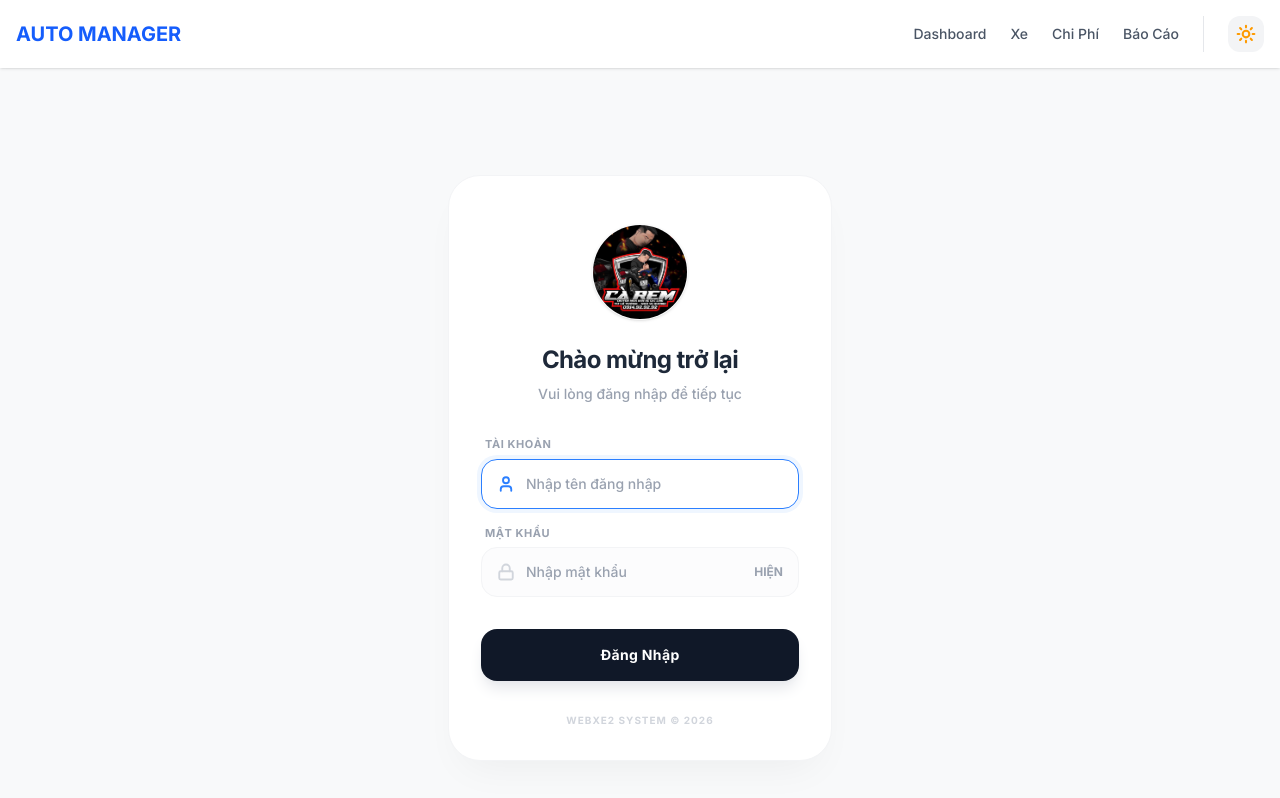
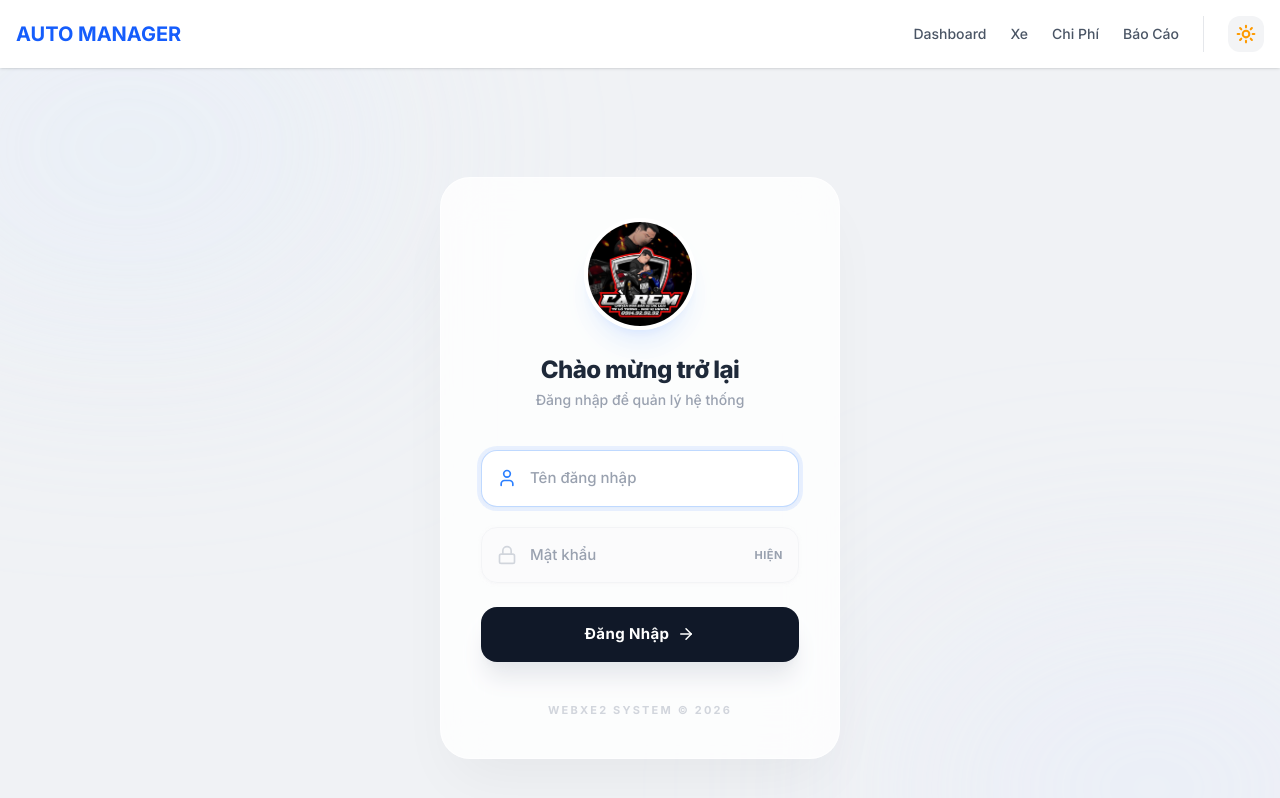
Before and after one commit to macxuanhoa/carem, a Next.js app: page /login in a window 1280 px wide. Shown: the top 798 px of the page. Built offline with nearby package versions, Linux system fonts and the light colour scheme.

Commit message:
UI Polish: Senior FE Refinement for Login Page (Glassmorphism & Typography)

```diff
--- a/app/login/page.tsx
+++ b/app/login/page.tsx
@@ -2,7 +2,7 @@
 
 import { useActionState, useState } from 'react';
 import { authenticate } from '@/app/lib/actions';
-import { Lock, User, Loader2, AlertCircle } from 'lucide-react';
+import { Lock, User, Loader2, AlertCircle, ArrowRight } from 'lucide-react';
 import { motion } from 'framer-motion';
 import Image from 'next/image';
 
@@ -14,38 +14,50 @@ export default function LoginPage() {
   const [showPassword, setShowPassword] = useState(false);
 
   return (
-    <div className="flex min-h-screen items-center justify-center bg-[#F8F9FA] px-4 font-sans">
+    <div className="flex min-h-screen items-center justify-center bg-[#f0f2f5] px-4 font-sans relative overflow-hidden">
+
+      {/* Subtle Background Elements for "Delicate/Gentle" feel */}
+      <div className="absolute top-0 left-0 w-full h-full overflow-hidden z-0">
+          <div className="absolute top-[-10%] left-[-10%] w-[40%] h-[40%] bg-blue-100/50 rounded-full blur-[120px] mix-blend-multiply opacity-70 animate-pulse" />
+          <div className="absolute bottom-[-10%] right-[-10%] w-[40%] h-[40%] bg-indigo-100/50 rounded-full blur-[120px] mix-blend-multiply opacity-70 animate-pulse" style={{ animationDelay: '3s' }} />
+      </div>
 
       <motion.div
-        initial={{ opacity: 0, y: 10 }}
+        initial={{ opacity: 0, y: 20 }}
         animate={{ opacity: 1, y: 0 }}
-        transition={{ duration: 0.5 }}
-        className="w-full max-w-sm bg-white rounded-[32px] shadow-[0_20px_40px_-15px_rgba(0,0,0,0.05)] border border-gray-100 p-8"
+        transition={{ duration: 0.6, ease: "easeOut" }}
+        className="w-full max-w-[400px] bg-white/80 backdrop-blur-xl rounded-[30px] shadow-[0_30px_60px_-15px_rgba(0,0,0,0.05)] border border-white/60 p-10 relative z-10"
       >
-          {/* Header */}
-          <div className="text-center mb-8 pt-4">
-             <div className="w-24 h-24 mx-auto mb-6 relative rounded-full overflow-hidden shadow-sm border border-gray-50">
+          {/* Logo Section */}
+          <div className="flex flex-col items-center mb-10">
+             <motion.div
+                initial={{ scale: 0.8, opacity: 0 }}
+                animate={{ scale: 1, opacity: 1 }}
+                transition={{ delay: 0.2, duration: 0.5 }}
+                className="w-28 h-28 relative rounded-full overflow-hidden shadow-xl shadow-blue-500/10 border-4 border-white mb-6 group"
+             >
                 <Image
                     src="/avtcarem.jpg"
-                    alt="Logo"
+                    alt="Webxe2 Logo"
                     fill
-                    className="object-cover"
+                    className="object-cover transition-transform duration-700 group-hover:scale-110"
                     priority
                 />
+             </motion.div>
+             <div className="text-center space-y-1">
+                <h1 className="text-2xl font-extrabold text-gray-800 tracking-tight">Chào mừng trở lại</h1>
+                <p className="text-gray-400 text-sm font-medium">Đăng nhập để quản lý hệ thống</p>
              </div>
-             <h1 className="text-2xl font-bold text-gray-800 mb-2 tracking-tight">Chào mừng trở lại</h1>
-             <p className="text-gray-400 text-sm font-medium">Vui lòng đăng nhập để tiếp tục</p>
           </div>
 
           {/* Form */}
-          <form action={formAction}>
-            <div className="space-y-4">
+          <form action={formAction} className="space-y-6">
+            <div className="space-y-5">
 
-              <div className="space-y-1.5">
-                <label className="block text-[11px] font-bold text-gray-400 uppercase tracking-wider ml-1">Tài khoản</label>
-                <div className="relative group">
-                    <div className="absolute inset-y-0 left-0 pl-4 flex items-center pointer-events-none text-gray-300 group-focus-within:text-blue-500 transition-colors">
-                        <User size={18} strokeWidth={2.5} />
+              <div className="group">
+                <div className="relative">
+                    <div className="absolute inset-y-0 left-0 pl-4 flex items-center pointer-events-none text-gray-300 group-focus-within:text-blue-500 transition-colors duration-300">
+                        <User size={20} strokeWidth={2} />
                     </div>
                     <input
                         id="username"
@@ -53,30 +65,29 @@ export default function LoginPage() {
                         type="text"
                         required
                         autoFocus
-                        placeholder="Nhập tên đăng nhập"
-                        className="w-full pl-11 pr-4 py-3.5 rounded-2xl border border-gray-100 bg-gray-50/50 text-gray-800 placeholder-gray-400 focus:border-blue-500 focus:bg-white focus:ring-4 focus:ring-blue-50 transition-all outline-none font-medium text-sm"
+                        placeholder="Tên đăng nhập"
+                        className="w-full pl-12 pr-4 py-4 rounded-2xl bg-gray-50/50 border border-gray-100 text-gray-800 placeholder:text-gray-400 font-medium text-[15px] outline-none focus:bg-white focus:border-blue-500/30 focus:ring-4 focus:ring-blue-500/10 transition-all duration-300 shadow-sm shadow-gray-100/50"
                     />
                 </div>
               </div>
 
-              <div className="space-y-1.5">
-                <label className="block text-[11px] font-bold text-gray-400 uppercase tracking-wider ml-1">Mật khẩu</label>
-                <div className="relative group">
-                    <div className="absolute inset-y-0 left-0 pl-4 flex items-center pointer-events-none text-gray-300 group-focus-within:text-blue-500 transition-colors">
-                        <Lock size={18} strokeWidth={2.5} />
+              <div className="group">
+                <div className="relative">
+                    <div className="absolute inset-y-0 left-0 pl-4 flex items-center pointer-events-none text-gray-300 group-focus-within:text-blue-500 transition-colors duration-300">
+                        <Lock size={20} strokeWidth={2} />
                     </div>
                     <input
                         id="password"
                         name="password"
                         type={showPassword ? "text" : "password"}
                         required
-                        placeholder="Nhập mật khẩu"
-                        className="w-full pl-11 pr-11 py-3.5 rounded-2xl border border-gray-100 bg-gray-50/50 text-gray-800 placeholder-gray-400 focus:border-blue-500 focus:bg-white focus:ring-4 focus:ring-blue-50 transition-all outline-none font-medium text-sm"
+                        placeholder="Mật khẩu"
+                        className="w-full pl-12 pr-12 py-4 rounded-2xl bg-gray-50/50 border border-gray-100 text-gray-800 placeholder:text-gray-400 font-medium text-[15px] outline-none focus:bg-white focus:border-blue-500/30 focus:ring-4 focus:ring-blue-500/10 transition-all duration-300 shadow-sm shadow-gray-100/50"
                     />
                     <button
                         type="button"
                         onClick={() => setShowPassword(!showPassword)}
-                        className="absolute inset-y-0 right-0 pr-4 flex items-center text-gray-400 hover:text-gray-600 transition-colors cursor-pointer text-xs font-bold"
+                        className="absolute inset-y-0 right-0 pr-4 flex items-center text-gray-400 hover:text-blue-600 transition-colors cursor-pointer text-[11px] font-bold tracking-wider"
                     >
                         {showPassword ? "ẨN" : "HIỆN"}
                     </button>
@@ -85,29 +96,36 @@ export default function LoginPage() {
             </div>
 
             {errorMessage && (
-              <div className="mt-5 p-3 rounded-xl bg-red-50 border border-red-100 flex items-center gap-3 text-sm text-red-600 font-medium animate-in fade-in slide-in-from-top-2">
-                <div className="w-1.5 h-1.5 rounded-full bg-red-500 shrink-0"></div>
+              <motion.div
+                initial={{ opacity: 0, height: 0 }}
+                animate={{ opacity: 1, height: 'auto' }}
+                className="p-3 rounded-xl bg-red-50/80 border border-red-100 flex items-center gap-3 text-sm text-red-600 font-medium"
+              >
+                <AlertCircle size={18} className="shrink-0 text-red-500" />
                 {errorMessage}
-              </div>
+              </motion.div>
             )}
 
             <button
               type="submit"
               disabled={isPending}
-              className="w-full mt-8 bg-gray-900 hover:bg-black text-white font-bold py-4 rounded-2xl shadow-lg shadow-gray-200 transition-all active:scale-[0.98] disabled:opacity-70 disabled:cursor-not-allowed flex items-center justify-center text-sm tracking-wide"
+              className="w-full mt-2 bg-gray-900 hover:bg-black text-white font-bold py-4 rounded-2xl shadow-xl shadow-gray-200 hover:shadow-2xl hover:shadow-gray-300 transition-all duration-300 active:scale-[0.98] disabled:opacity-70 disabled:cursor-not-allowed flex items-center justify-center text-[15px] tracking-wide group"
             >
               {isPending ? (
                   <>
-                    <Loader2 size={18} className="animate-spin mr-2" />
+                    <Loader2 size={20} className="animate-spin mr-2" />
                     Đang xử lý...
                   </>
               ) : (
-                  "Đăng Nhập"
+                  <>
+                    Đăng Nhập
+                    <ArrowRight size={18} className="ml-2 group-hover:translate-x-1 transition-transform" />
+                  </>
               )}
             </button>
 
-            <div className="mt-8 text-center">
-                <p className="text-[10px] text-gray-300 font-bold uppercase tracking-widest">
+            <div className="pt-4 text-center">
+                <p className="text-[11px] text-gray-300 font-bold uppercase tracking-[0.2em]">
                     Webxe2 System &copy; 2026
                 </p>
             </div>
```
